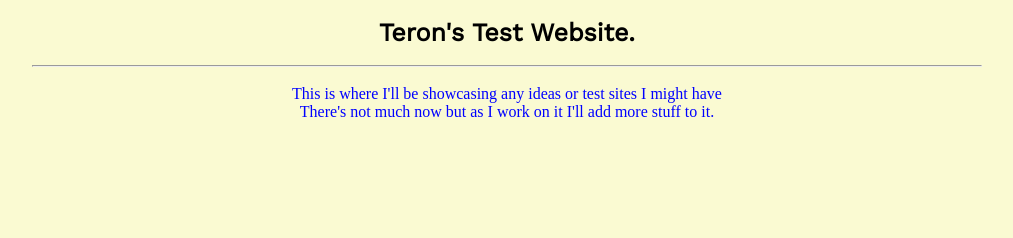
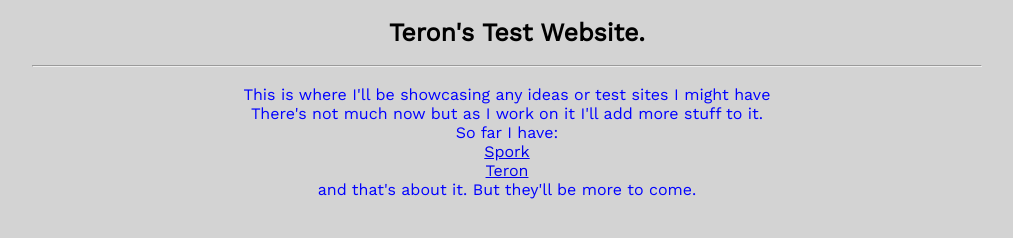
Before and after one commit to teronjordan/teronjordan.github.io, a plain HTML site: page index.html in a window 1280 px wide. Shown: the whole page, without its empty margins (133-1146 px from the left). Drawn offline with nearby package versions, Linux system fonts and the light colour scheme; files that its build step writes are made by us from their sources.

Commit message:
Updates
Updates on background color and style.

```diff
--- a/index.html
+++ b/index.html
@@ -15,7 +15,15 @@
     <hr id="breaker">
     <div id="main">
         This is where I'll be showcasing any ideas or test sites I might have<br>
-        There's not much now but as I work on it I'll add more stuff to it.
+        There's not much now but as I work on it I'll add more stuff to it. <br>
+        So far I have: <br>
+        <a href="Spork">Spork</a><br>
+        <a href="Podcast">Teron</a><br>
+        and that's about it. But they'll be more to come.
+
+
+    </div>
+    <div id="footer">
 
     </div>
 </body>
--- a/stylesheet/start.css
+++ b/stylesheet/start.css
@@ -4,10 +4,11 @@
     font-size: 25px;
     padding: 10px;
     font-weight: 800;
-
+    width:100%;
 }
 
 #main {
+    font-family: 'Work Sans', sans-serif;
 padding:10px;
 text-align: center;
 width: 100%
@@ -22,5 +23,6 @@ color: blue;
 
 }
 body{
-    background-color: lightgoldenrodyellow;
+    background-color: lightgray;
+
 }
```
Also changed, not shown: 1 other file.
